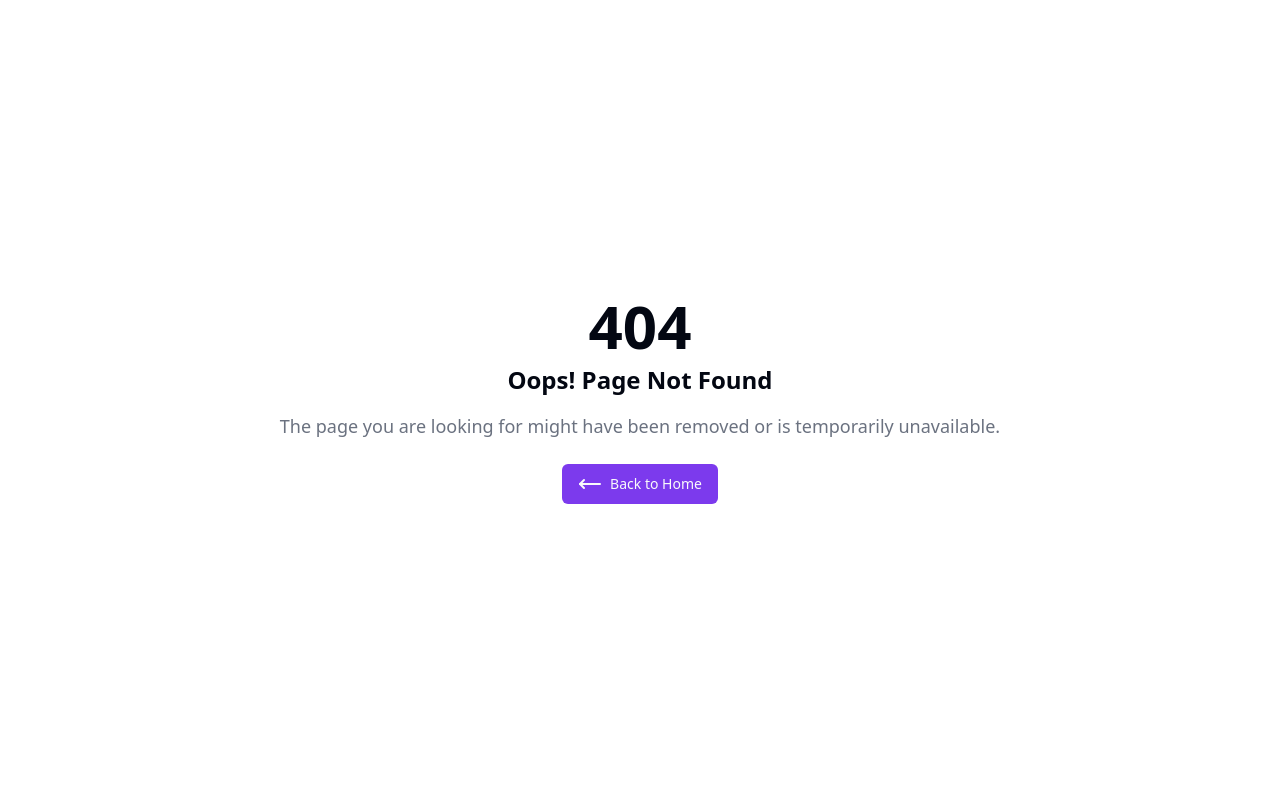
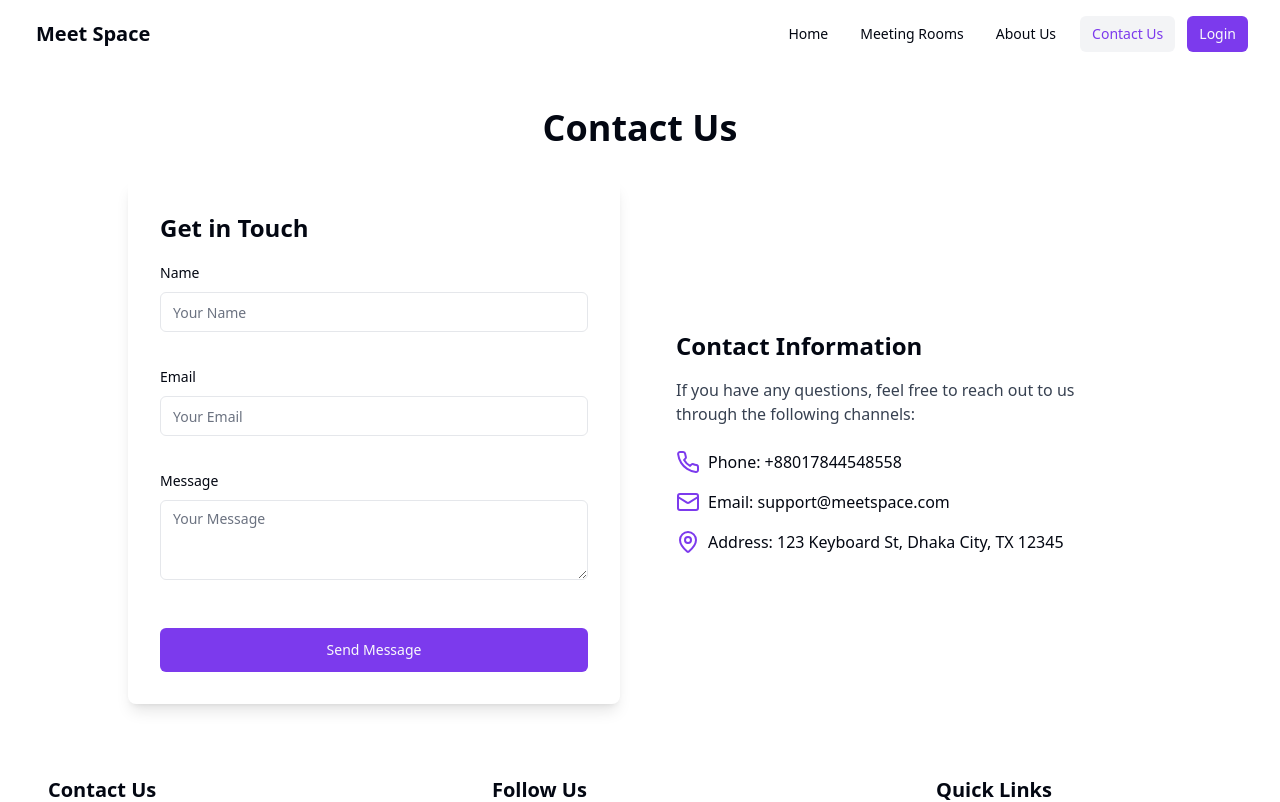
Before and after one commit to omarfaruktaj/meet-space, a React (Vite) app: page /contact-us in a window 1280 px wide. Before the commit this address had no page. Shown: the top 802 px of the page. Built offline with nearby package versions, Linux system fonts and the light colour scheme.

Commit message:
feat(contact): introduce  Contact Us Page with content display
- Added an Contact Us page to the application

```diff
--- /dev/null
+++ b/src/components/ui/textarea.tsx
@@ -0,0 +1,24 @@
+import * as React from "react"
+
+import { cn } from "@/lib/utils"
+
+export interface TextareaProps
+  extends React.TextareaHTMLAttributes<HTMLTextAreaElement> {}
+
+const Textarea = React.forwardRef<HTMLTextAreaElement, TextareaProps>(
+  ({ className, ...props }, ref) => {
+    return (
+      <textarea
+        className={cn(
+          "flex min-h-[80px] w-full rounded-md border border-input bg-background px-3 py-2 text-sm ring-offset-background placeholder:text-muted-foreground focus-visible:outline-none focus-visible:ring-2 focus-visible:ring-ring focus-visible:ring-offset-2 disabled:cursor-not-allowed disabled:opacity-50",
+          className
+        )}
+        ref={ref}
+        {...props}
+      />
+    )
+  }
+)
+Textarea.displayName = "Textarea"
+
+export { Textarea }
--- /dev/null
+++ b/src/pages/contact.tsx
@@ -0,0 +1,136 @@
+import {
+  Form,
+  FormControl,
+  FormField,
+  FormItem,
+  FormLabel,
+  FormMessage,
+} from "@/components/ui/form";
+import { useForm } from "react-hook-form";
+import { z } from "zod";
+import { zodResolver } from "@hookform/resolvers/zod";
+import { Input } from "@/components/ui/input";
+import { Button } from "@/components/ui/button";
+import { toast } from "sonner";
+import { Textarea } from "@/components/ui/textarea";
+import { Mail, MapPin, Phone } from "lucide-react";
+
+const formSchema = z.object({
+  name: z.string().min(1, "Name is required"),
+  email: z.string().email("Invalid email address"),
+  message: z.string().min(10, "Message must be at least 10 characters"),
+});
+
+export default function Contact() {
+  const form = useForm({
+    resolver: zodResolver(formSchema),
+    defaultValues: {
+      name: "",
+      email: "",
+      message: "",
+    },
+  });
+
+  function onSubmit() {
+    toast.success("Thank you for your message!");
+    form.reset();
+  }
+
+  return (
+    <div className="px-4 py-10">
+      <h1 className="text-4xl font-bold text-center mb-8">Contact Us</h1>
+      <div className="max-w-5xl mx-auto grid grid-cols-1 md:grid-cols-2 gap-10">
+        <div className="shadow-lg rounded-lg p-8 mb-8 md:mb-0">
+          <h2 className="text-2xl font-semibold mb-4">Get in Touch</h2>
+          <Form {...form}>
+            <form onSubmit={form.handleSubmit(onSubmit)} className="space-y-8">
+              <div>
+                <FormField
+                  control={form.control}
+                  name="name"
+                  render={({ field }) => (
+                    <FormItem>
+                      <FormLabel>Name</FormLabel>
+                      <FormControl>
+                        <Input type="text" placeholder="Your Name" {...field} />
+                      </FormControl>
+                      <FormMessage />
+                    </FormItem>
+                  )}
+                />
+              </div>
+              <div>
+                <FormField
+                  control={form.control}
+                  name="email"
+                  render={({ field }) => (
+                    <FormItem>
+                      <FormLabel>Email</FormLabel>
+                      <FormControl>
+                        <Input
+                          type="email"
+                          placeholder="Your Email"
+                          {...field}
+                        />
+                      </FormControl>
+                      <FormMessage />
+                    </FormItem>
+                  )}
+                />
+              </div>
+              <div>
+                <FormField
+                  control={form.control}
+                  name="message"
+                  render={({ field }) => (
+                    <FormItem>
+                      <FormLabel>Message</FormLabel>
+                      <FormControl>
+                        <Textarea
+                          placeholder="Your Message"
+                          {...field}
+                          rows={3}
+                        />
+                      </FormControl>
+                      <FormMessage />
+                    </FormItem>
+                  )}
+                />
+              </div>
+
+              <div className="w-full">
+                <Button size="lg" className="w-full mt-4" type="submit">
+                  Send Message
+                </Button>
+              </div>
+            </form>
+          </Form>
+        </div>
+
+        <div className="flex items-center justify-center px-4">
+          <div>
+            <h2 className="text-2xl font-semibold mb-4">Contact Information</h2>
+            <p className="text-gray-700 mb-6">
+              If you have any questions, feel free to reach out to us through
+              the following channels:
+            </p>
+            <ul className="list-none space-y-4">
+              <li className="flex items-center">
+                <Phone className="text-primary mr-2" />
+                <span>Phone: +88017844548558</span>
+              </li>
+              <li className="flex items-center">
+                <Mail className="text-primary mr-2" />
+                <span>Email: support@meetspace.com</span>
+              </li>
+              <li className="flex items-center">
+                <MapPin className="text-primary mr-2" />
+                <span>Address: 123 Keyboard St, Dhaka City, TX 12345</span>
+              </li>
+            </ul>
+          </div>
+        </div>
+      </div>
+    </div>
+  );
+}
--- a/src/routes/router.tsx
+++ b/src/routes/router.tsx
@@ -3,6 +3,7 @@ import { Dashboard } from "@/layouts/dashboard-layout";
 import MainLayout from "@/layouts/main-layout";
 import RootLayout from "@/layouts/root-layout";
 import AboutUs from "@/pages/about-us";
+import Contact from "@/pages/contact";
 import Booking from "@/pages/dashboard/booking";
 import CreateRoom from "@/pages/dashboard/create-room";
 import CreateSlot from "@/pages/dashboard/create-slot";
@@ -49,6 +50,10 @@ const router = createBrowserRouter([
             path: "/about-us",
             element: <AboutUs />,
           },
+          {
+            path: "/contact-us",
+            element: <Contact />,
+          },
         ],
       },
       {
```
